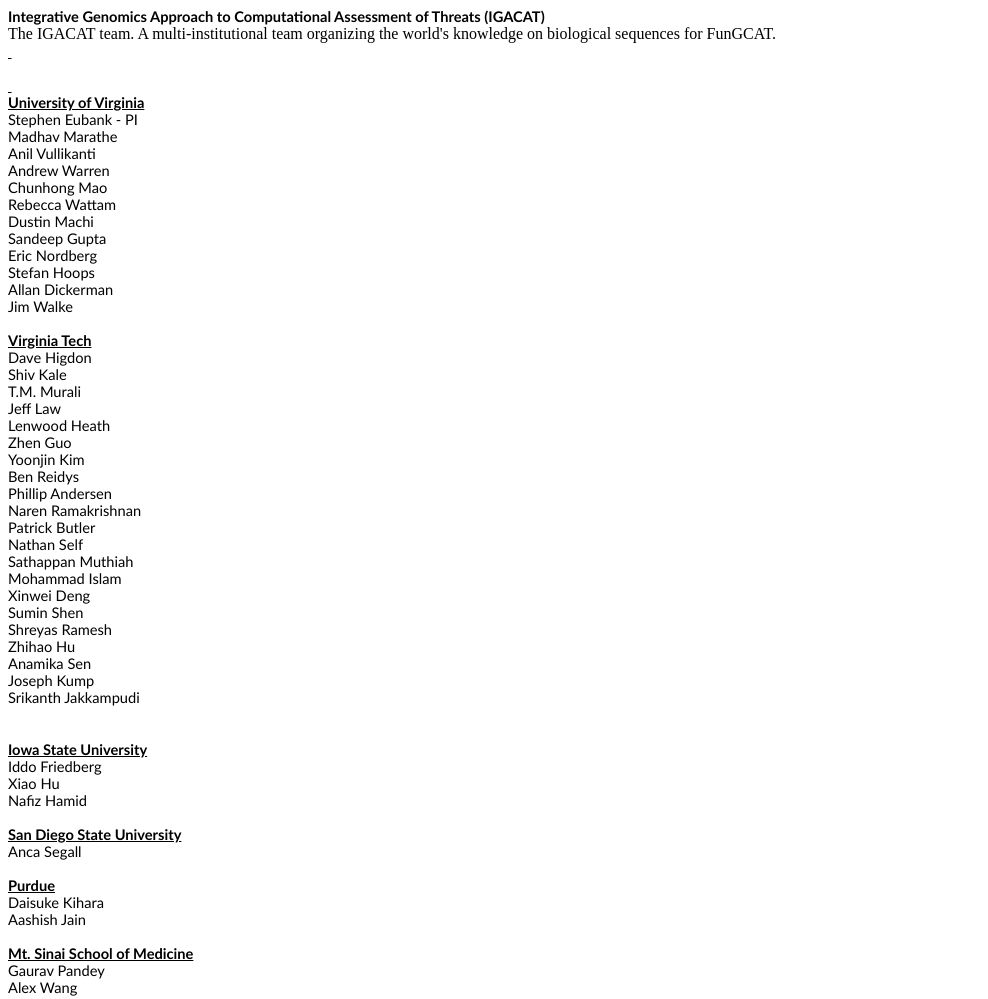
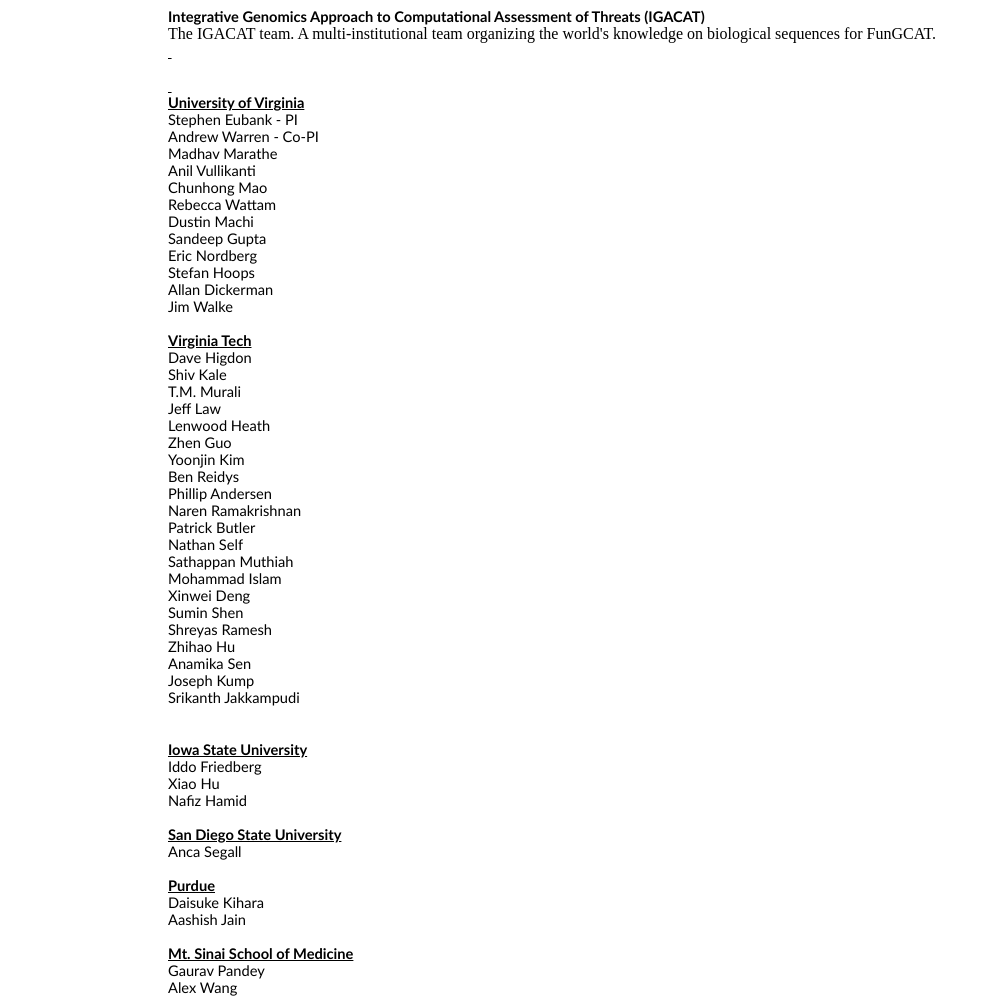
Before and after one commit to IGACAT/igacat.github.io, a plain HTML site: page index.html in a window 1280 px wide. Shown: the whole page, without its empty margins (0-988 px from the left). Drawn offline with Linux system fonts and the light colour scheme.

Commit message:
update index

```diff
--- a/index.html
+++ b/index.html
@@ -763,6 +763,7 @@
 
 <body lang=EN-US style='tab-interval:.5in'>
 
+<div style="padding-left:160px">
 <div class=WordSection1>
 
 <p class=MsoNormal style='margin-bottom:0in;margin-bottom:.0001pt;line-height:
@@ -797,13 +798,13 @@
 normal'>Stephen Eubank - PI<span style='mso-tab-count:1'>      </span></p>
 
 <p class=MsoNormal style='margin-bottom:0in;margin-bottom:.0001pt;line-height:
+normal'>Andrew Warren - Co-PI</p>
+
+<p class=MsoNormal style='margin-bottom:0in;margin-bottom:.0001pt;line-height:
 normal'>Madhav <span class=SpellE>Marathe</span> </p>
 
 <p class=MsoNormal style='margin-bottom:0in;margin-bottom:.0001pt;line-height:
 normal'>Anil Vullikanti </p>
-
-<p class=MsoNormal style='margin-bottom:0in;margin-bottom:.0001pt;line-height:
-normal'>Andrew Warren </p>
 
 <p class=MsoNormal style='margin-bottom:0in;margin-bottom:.0001pt;line-height:
 normal'><span class=SpellE>Chunhong</span> Mao </p>
@@ -954,6 +955,7 @@
 normal'>Alex Wang </p>
 
 </div>
+</div>
 
 </body>
 
```
